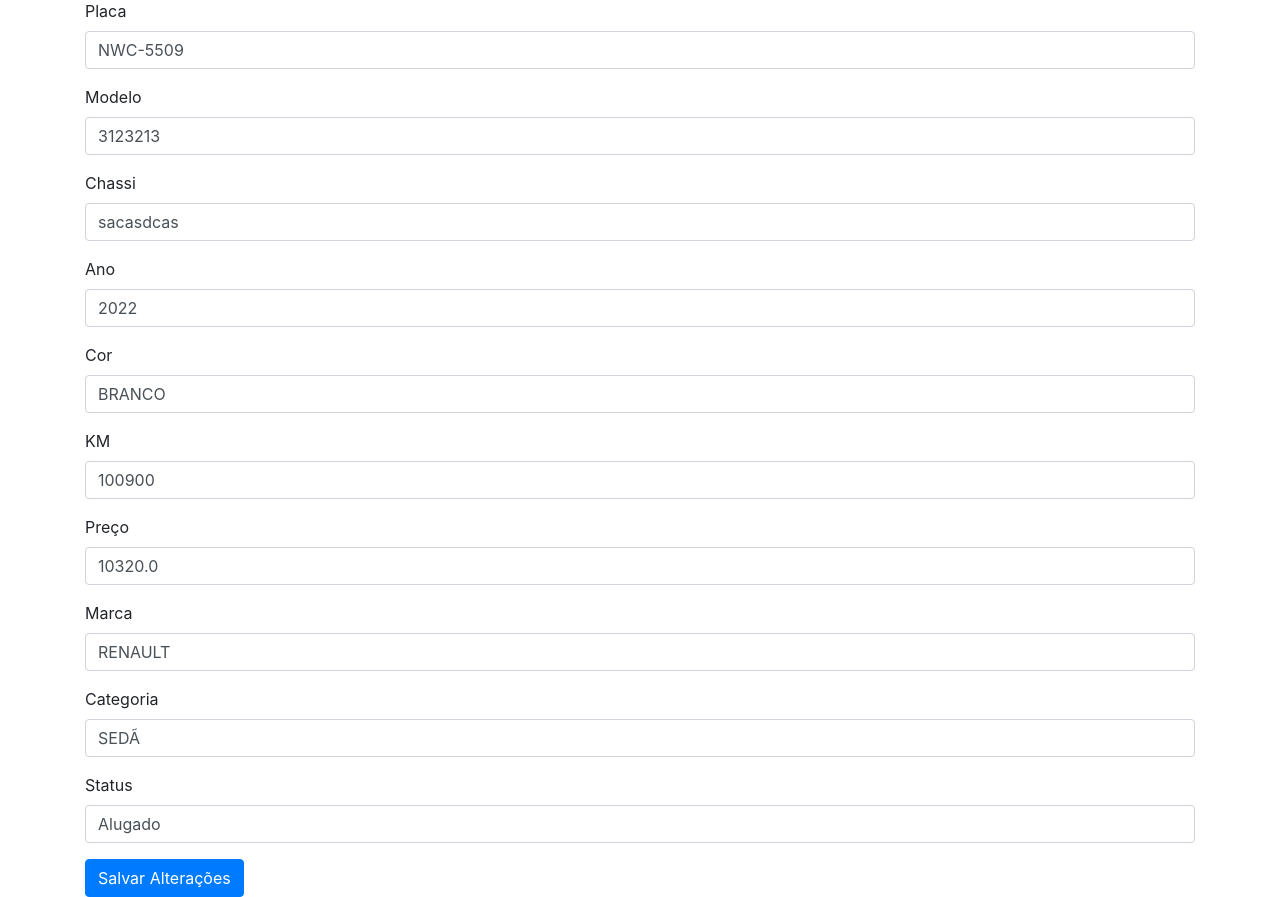
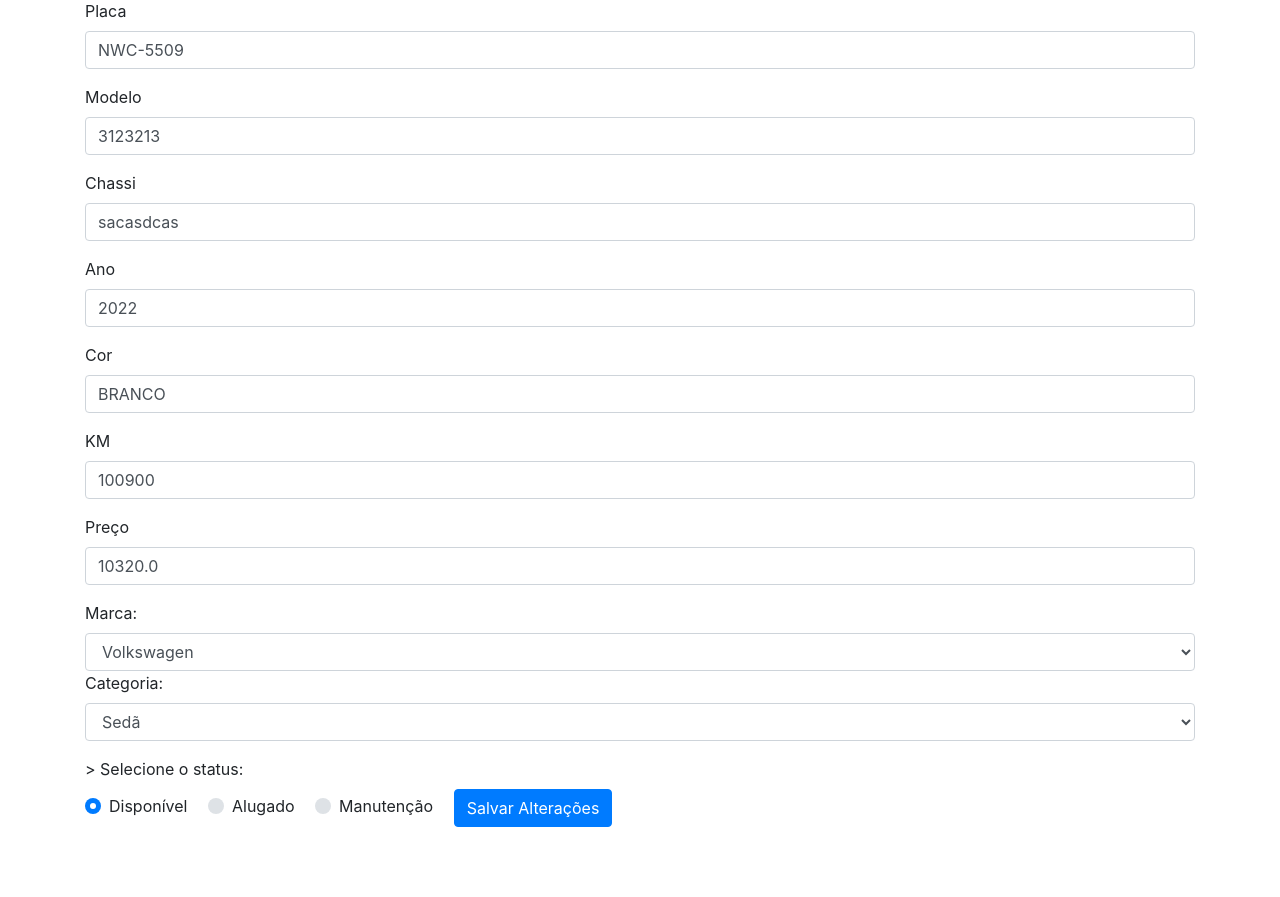
Before and after one commit to Gabrielmemoli/UAM-A3-CONTROLE-DE-ESTOQUE, a Flask app: a page that uses website/templates/edit_carro.html in a window 1280 px wide. Shown: the part 153-1050 px from the top of the page. After the commit the page ends 980 px from the top, so only its background shows below. Run offline with Flask 3, Linux system fonts and the light colour scheme; data comes from the database, SQL or seed files in the repository; both versions use the stored data as it was before the commit; some libraries are stand-ins or nearby versions.

Commit message:
CORREÇÕES DE BUGS

```diff
--- a/website/app.py
+++ b/website/app.py
@@ -19,8 +19,7 @@ def create_table():
         preco REAL,
         marca TEXT,
         categoria TEXT,
-        status TEXT,
-        imagem BLOB
+        status TEXT
     )
     ''')
 
@@ -98,13 +97,12 @@ def cadastro_carros():
         marca = request.form['marca']
         categoria = request.form['categoria']
         status = request.form['status']
-        imagem = request.form['imagem']
 
         # Salvar os dados no banco de dados
         conn = sqlite3.connect('banco.db')
         cursor = conn.cursor()
-        cursor.execute('INSERT INTO veiculos VALUES (?, ?, ?, ?, ?, ?, ?, ?, ?, ?, ?)',
-                       (placa, modelo, chassi, ano, cor, km, preco, marca, categoria, status, imagem))
+        cursor.execute('INSERT INTO veiculos VALUES (?, ?, ?, ?, ?, ?, ?, ?, ?, ?)',
+                       (placa, modelo, chassi, ano, cor, km, preco, marca, categoria, status))
         conn.commit()
         conn.close()
 
--- a/website/templates/cadastro_carros.html
+++ b/website/templates/cadastro_carros.html
@@ -94,11 +94,6 @@
                 </div>
             </div>
 
-            <div class="form-group">
-                <label for="imagem">Imagem:</label>
-                <input type="file" class="form-control-file" id="imagem" name="imagem">
-            </div>
-
             <button type="submit" class="btn btn-primary">Concluir</button>
         </form>
         <hr>
--- a/website/templates/edit_carro.html
+++ b/website/templates/edit_carro.html
@@ -56,17 +56,43 @@
         <input type="text" class="form-control" id="preco" name="preco" value="{{ veiculo[6] }}" required>
       </div>
       <div class="form-group">
-        <label for="marca">Marca</label>
-        <input type="text" class="form-control" id="marca" name="marca" value="{{ veiculo[7] }}" required>
-      </div>
-      <div class="form-group">
-        <label for="categoria">Categoria</label>
-        <input type="text" class="form-control" id="categoria" name="categoria" value="{{ veiculo[8] }}" required>
-      </div>
-      <div class="form-group">
-        <label for="status">Status</label>
-        <input type="text" class="form-control" id="status" name="status" value="{{ veiculo[9] }}" required>
-      </div>
+        <label for="marca">Marca:</label>
+        <select class="form-control" id="marca" name="marca" value="{{ veiculo[7] }}" required>
+            <option value="Volkswagen">Volkswagen</option>
+            <option value="Ford">Ford</option>
+            <option value="Chevrolet">Chevrolet</option>
+            <option value="Nissan">Nissan</option>
+            <option value="Kia">Kia</option>
+            <option value="Peugeot">Peugeot</option>
+            <option value="Hyundai">Hyundai</option>
+            <option value="Citroën">Citroën</option>
+            <option value="Honda">Honda</option>
+            <option value="Jeep">Jeep</option>
+        </select>
+        <div class="form-group">
+          <label for="categoria">Categoria:</label>
+          <select class="form-control" id="categoria" name="categoria" value="{{ veiculo[8] }}" required>
+              <option value="Sedã">Sedã</option>
+              <option value="Hatch">Hatch</option>
+              <option value="Picape">Picape</option>
+              <option value="SUV">SUV</option>
+              <option value="Van">Van</option>
+              <option value="Jipe">Jipe</option>
+          </select>
+        <div class="form-group" id="status" name="status" value="{{ veiculo[9] }}" required></div>>
+        <label for="status">Selecione o status:</label><br>
+        <div class="custom-control custom-radio custom-control-inline">
+            <input type="radio" id="statusDisponivel" name="status" class="custom-control-input" value="Disponível" checked>
+            <label class="custom-control-label" for="statusDisponivel">Disponível</label>
+        </div>
+        <div class="custom-control custom-radio custom-control-inline">
+            <input type="radio" id="statusAlugado" name="status" class="custom-control-input" value="Alugado">
+            <label class="custom-control-label" for="statusAlugado">Alugado</label>
+        </div>
+        <div class="custom-control custom-radio custom-control-inline">
+            <input type="radio" id="statusManutencao" name="status" class="custom-control-input" value="Manutenção">
+            <label class="custom-control-label" for="statusManutencao">Manutenção</label>
+        </div>
       <button type="submit" class="btn btn-primary">Salvar Alterações</button>
     </form>
   </div>
--- a/website/templates/listCars.html
+++ b/website/templates/listCars.html
@@ -21,7 +21,6 @@
                 <p class="card-text">Marca: {{ veiculo[5] }}</p>
                 <p class="card-text">Categoria: {{ veiculo[6] }}</p>
                 <p class="card-text">Status: {{ veiculo[7] }}</p>
-                <img src="{{ veiculo[8] }}" alt="Imagem do veículo" class="img-fluid">
             </div>
         </div>
         {% endfor %}
--- a/website/templates/portfolio.html
+++ b/website/templates/portfolio.html
@@ -32,7 +32,6 @@
             {% for veiculo in veiculos %}
             <div class="card mt-4">
                 <div class="card-body">
-                    <img src="{{ veiculo[8] }}" alt="Imagem do veículo" class="img-fluid">
                     <h5 class="card-title">Placa: {{ veiculo[0] }}</h5>
                     <p class="card-text">Modelo: {{ veiculo[1] }}</p>
                     <p class="card-text">Chassi: {{ veiculo[2] }}</p>
```
Also changed, not shown: website/banco.db.
